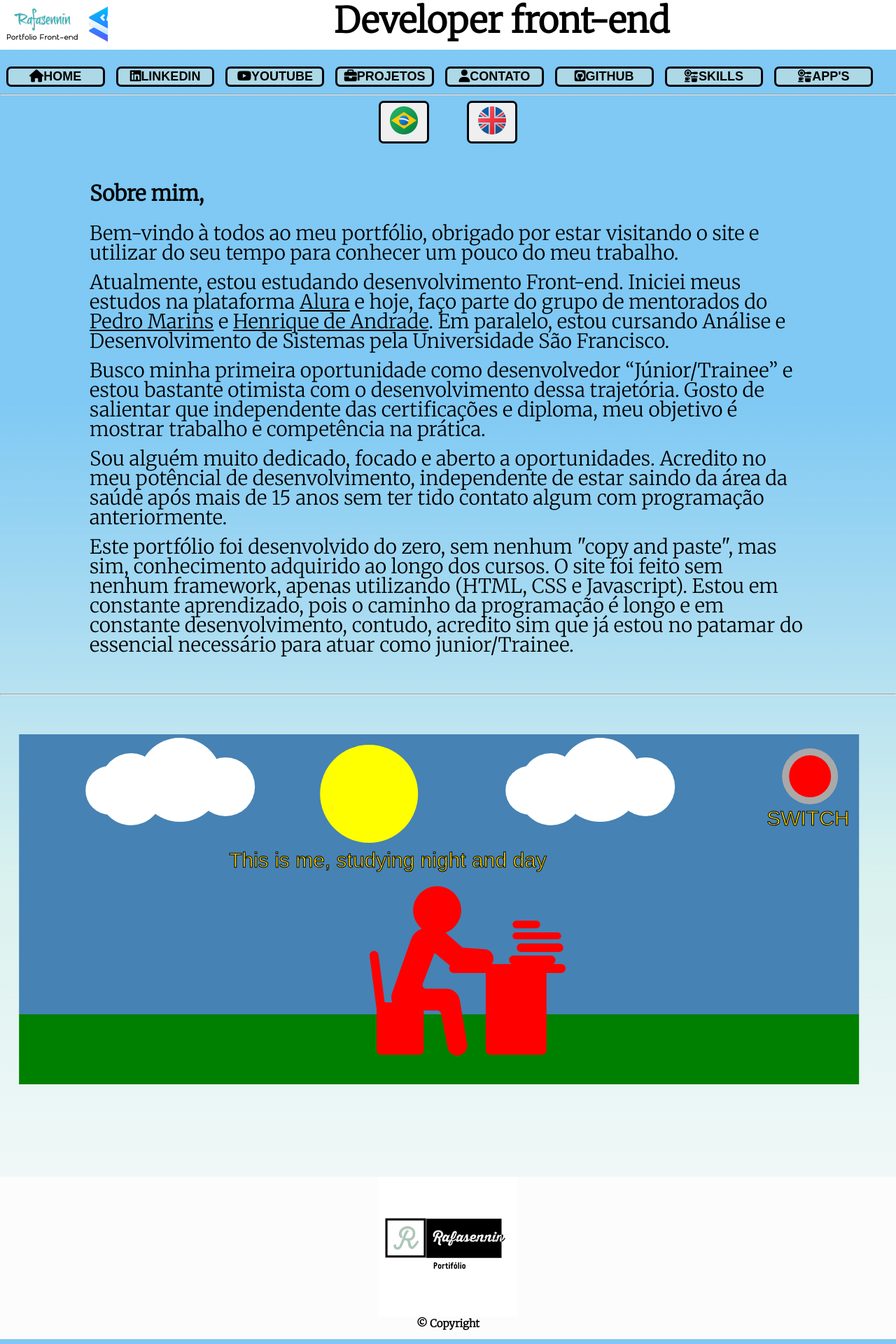
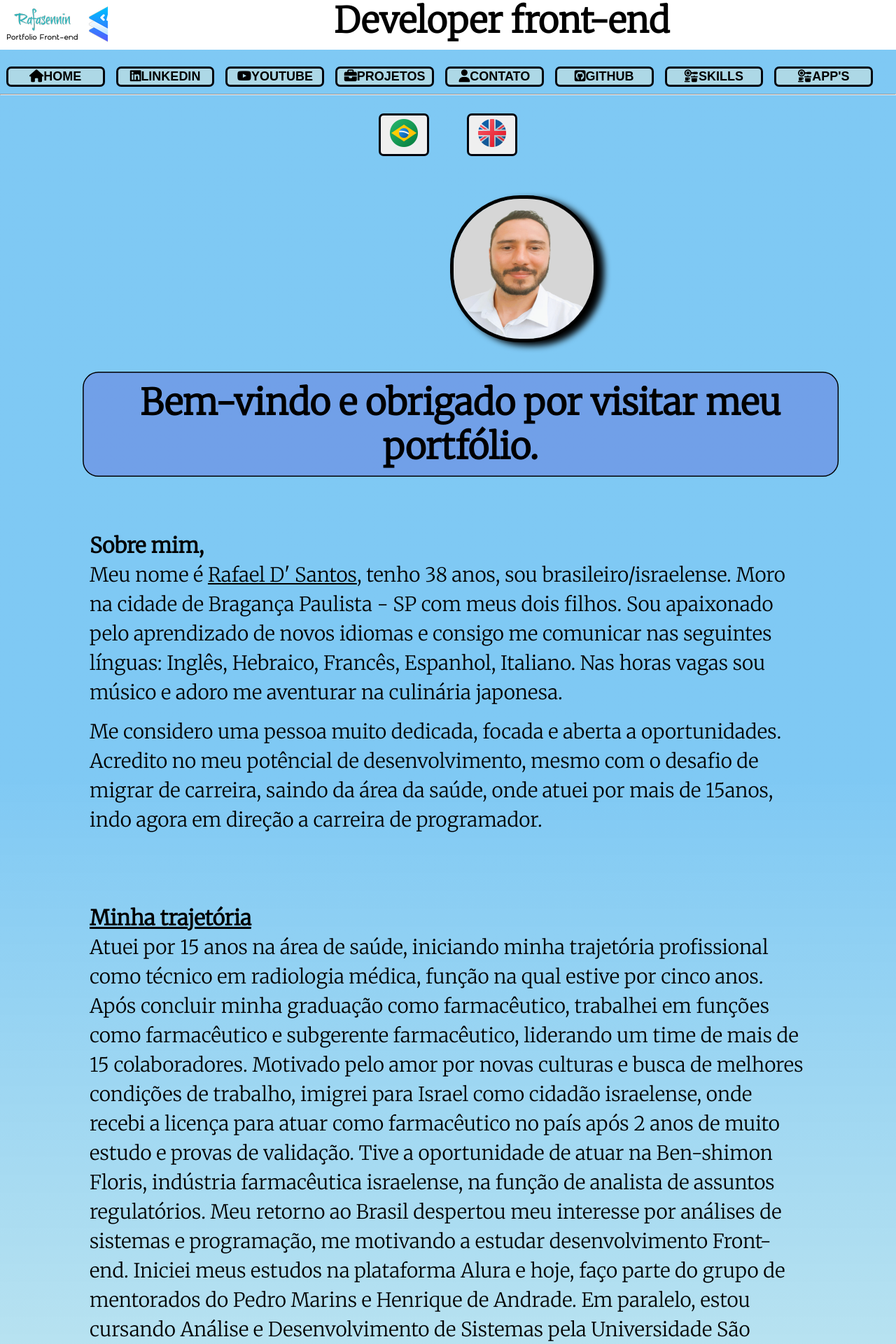
Before and after one commit to Rafasennin/Portfolio, a PHP site: page / in a window 1280 px wide. Shown: the top 1920 px of the page at 70% size. Run offline with PHP 8.4, Linux system fonts and the light colour scheme; some libraries are stand-ins or nearby versions.

Commit message:
New features to home (description)

```diff
--- a/Home/main.js
+++ b/Home/main.js
@@ -404,49 +404,107 @@ const sobreMim = document.querySelector(".main__article");
 
 
 function languageChangerPortuguese (){
-    sobreMim.innerHTML = `<h2 class="article__title">Sobre mim,</h2><br>
+    sobreMim.innerHTML = `<img class="perfil__img" src="img/profile master.png">
 
-    <p class="article__p">Bem-vindo à todos ao meu portfólio, obrigado por estar visitando o site e utilizar do seu
-    tempo para conhecer um pouco do meu trabalho.</p>
+    <h1 class="home__title">Bem-vindo e obrigado por visitar meu portfólio.</h1>
 
-    <p class="article__p">Atualmente, estou estudando desenvolvimento Front-end. Iniciei meus estudos na plataforma <u>Alura</u> e hoje,
-    faço parte do grupo de mentorados do <u>Pedro Marins</u> e <u>Henrique de Andrade</u>. Em paralelo, estou cursando
-    Análise e Desenvolvimento de Sistemas pela Universidade São Francisco.</p>
+    <h2 class="article__title">Sobre mim,</h2>
 
-    <p class="article__p">Busco minha primeira oportunidade como desenvolvedor “Júnior/Trainee” e estou bastante otimista com o
-    desenvolvimento dessa trajetória. Gosto de salientar que independente das certificações e diploma, meu objetivo
-    é mostrar trabalho e competência na prática.</p>
+    <p class="article__p">
+        Meu nome é <u>Rafael D' Santos</u>, tenho 38 anos, sou brasileiro/israelense. Moro na cidade de
+        Bragança Paulista - SP com meus dois filhos. Sou apaixonado pelo aprendizado de novos idiomas e consigo me comunicar
+        nas seguintes línguas: Inglês, Hebraico, Francês, Espanhol, Italiano. Nas horas vagas sou músico e adoro me aventurar
+        na culinária japonesa.
+    </p>
 
-    <p class="article__p">Sou alguém muito dedicado, focado e aberto a oportunidades. Acredito no meu potêncial de desenvolvimento, independente de estar saindo da área da saúde após mais de
-    15 anos sem ter tido contato algum com programação anteriormente.</p>
+    <p class="article__p">
+        Me considero uma pessoa muito dedicada, focada e aberta a oportunidades. Acredito no meu potêncial de desenvolvimento,
+        mesmo com o desafio de migrar de carreira, <strong>saindo da área da saúde</strong>, onde atuei por mais de 15anos,
+        indo agora em direção a carreira de programador.
+    </p><br><br>
 
-    <p class="article__p">Este portfólio foi desenvolvido do zero, sem nenhum "copy and paste", mas sim, conhecimento adquirido ao longo dos cursos.
-    O  site foi feito sem nenhum framework, apenas utilizando (HTML, CSS e Javascript). Estou em constante aprendizado, pois o caminho da programação é longo
-    e em constante desenvolvimento, contudo, acredito sim que já estou no patamar do essencial necessário para atuar como junior/Trainee.</p>`
+    <h2 class="article__title"><u>Minha trajetória</u></h2>
+
+    <p class="article__p">
+        Atuei por 15 anos na área de saúde, iniciando minha trajetória profissional como técnico em radiologia médica, função na qual
+         estive por cinco anos. Após concluir minha graduação como farmacêutico, trabalhei em funções como farmacêutico e subgerente farmacêutico, liderando
+        um time de mais de 15 colaboradores. Motivado pelo amor por novas culturas e busca de melhores condições de trabalho, imigrei para Israel como cidadão israelense,
+          onde recebi a licença para atuar como farmacêutico no país após 2 anos de muito estudo e provas de validação. Tive a oportunidade de atuar na Ben-shimon Floris,
+           indústria farmacêutica israelense, na função de analista de assuntos regulatórios. Meu retorno ao Brasil despertou meu interesse por análises de sistemas
+            e programação, me motivando  a estudar desenvolvimento Front-end. Iniciei meus estudos na plataforma Alura e hoje, faço parte do grupo de mentorados do
+            Pedro Marins e Henrique de Andrade.
+           Em paralelo, estou cursando Análise e Desenvolvimento de Sistemas pela Universidade São Francisco.
+   </p><br>
+
+   <h2 class="article__title"><u>Meus objetivos</u></h2>
+
+    <p class="article__p">
+        Busco minha primeira oportunidade como desenvolvedor “Júnior/Trainee” e estou bastante otimista com o
+        desenvolvimento dessa trajetória. Gosto de salientar que independente das certificações e diploma, meu objetivo
+        é mostrar trabalho e competência na prática.
+        Estou em constante aprendizado, pois sei que o caminho da programação élongo e exige constante desenvolvimento, contudo, acredito
+        que já possuo as habilidades necessárias para atuar como desenvolvedor <u>Junior/Trainee.</u>
+</p><br><br>
+
+<h2 class="article__title"><u>Sobre este portfólio</u></h2>
+
+    <p class="article__p">Este portfólio foi desenvolvido utilizando as tecnologias: HTML5, CSS3 e Javascript. </p>
+    <p class="article__p">A animação abaixo tem por objetivo, mostrar um pouco de conhecimento em lógica de programação, através
+        de uma ilustração da minha rotina diária de estudos.
+         </p>
+    `
 
 }
 
 
 function languageChangerEnglish(){
 
-    sobreMim.innerHTML = `<h2 class="article__title">About me,</h2><br>
+    sobreMim.innerHTML = `<img class="perfil__img" src="img/profile master.png">
 
-    <p class="article__p">Welcome everyone to my portfolio, thank you for visiting my website and using your
-    time to get to discover a little about my work.</p>
+    <h1 class="home__title">Welcome and thank you for visiting my portfolio.</h1>
 
-    <p class="article__p">Currently, I'm studying Front-end development. I started my studies on the <u>Alura</u> platform and today,
-    I am part of the mentor group of <u>Pedro Marins</u> and <u>Henrique de Andrade</u>. In parallel, I'm studying
-    Systems Analysis and Development at São Francisco University.</p>
+    <h2 class="article__title">About me,</h2>
 
-    <p class="article__p">I am looking for my first opportunity as a “Junior/Trainee” developer and I am very optimistic about the
-    development of my career path. I would like to point out that regardless of certifications and degrees, my main goal
-    is to show work and competence in practice.</p>
+    <p class="article__p">
+    My name is <u>Rafael D' Santos</u>, I'm 38 years old, Brazilian/Israeli. I live in the city of
+    Bragança Paulista - SP with my two children. I am passionate about learning new languages and I can communicate
+    in the following languages: English, Hebrew, French, Spanish, Italian. In my free time time I like play guitar and cooking japanese food.
+    </p>
 
-    <p class="article__p">I am someone very dedicated, focused and open to new opportunities. I believe in my development potential, regardless of leaving the health area after more than
-    15 years without having had any contact with programming before.</p>
+    <p class="article__p">
+    I consider myself a very dedicated, focused and open to opportunities person. I believe in my development potential,
+    even with the challenge of changing career path, <strong>leaving the health area</strong>, where I worked for over 15 years,
+    now heading towards a career as a programmer.
+    </p><br><br>
 
-    <p class="article__p">This portfolio was developed from scratch, without any "copy and paste", but knowledge acquired throughout the courses.
-    The site was made without any framework, just using (HTML, CSS and Javascript). I am in constant learning process, because the path of programming is long
-    and in constant change, however, I do believe that I am already to go one step further and get an opportunity as junior or Trainee level.</p>`
+    <h2 class="article__title"><u>My trajectory</u></h2>
+
+    <p class="article__p">
+    I've worked for 15 years in the health area, starting my professional career as a medical radiology technician, a function in which
+    I was for five years. After completing my graduation as a pharmacist, I worked in roles as pharmacist and assistant pharmaceutical manager, leading
+    a team of more than 15 employees. Motivated by the love for new cultures and the search for better working conditions, I immigrated to Israel as an Israeli citizen,
+    where I received the license to work as a pharmacist in the country after 2 years of study and validation tests. I had the opportunity to work at Ben-shimon Floris,
+    Israeli pharmaceutical industry, as a regulatory affairs analyst. My return to Brazil sparked my interest in systems analysis
+    and programming, motivating me to study Front-end development. I started my studies on the Alura platform and today, I am part of the group of mentors at
+    Pedro Marins and Henrique de Andrade.
+    At the same time, I'm studying Systems Analysis and Development at Universidade São Francisco.
+    </p><br>
+
+    <h2 class="article__title"><u>My goals</u></h2>
+
+    <p class="article__p">
+    I am looking for my first opportunity as a “Junior/Trainee” developer and I am very optimistic about the
+    development of this trajectory. I like to point out that regardless of certifications and degrees, my goal
+    is to show work and competence in practice.
+    I am in constant learning, because I know that the path of programming is long and requires constant development, however, I believe
+    that I already have the necessary skills to act as a <u>Junior/Trainee</u> developer.
+    </p><br><br>
+
+    <h2 class="article__title"><u>About this Portfolio</u></h2>
+
+    <p class="article__p">This portfolio was developed using the technologies: HTML5, CSS3 and Javascript. </p>
+    <p class="article__p">The purpose of the animation below is to show a bit of knowledge in programming logic, through
+    an illustration of my daily study routine.
+    </p>`
 
 }
--- a/Home/meu_portifolio_style.css
+++ b/Home/meu_portifolio_style.css
@@ -55,6 +55,7 @@ header h1{
 	border: 3px solid #00030C;
 	border-radius:7px;
 	width: 4em;
+	margin-top: 1em;
 }
 
 #button_change__portuguese:hover{
@@ -68,6 +69,46 @@ header h1{
 	font-size:22px;
 	cursor: pointer;
 
+}
+
+.perfil__img{
+	width: 200px;
+	position: relative;
+	left: 18.4em;
+	border: 5px solid black;
+	border-radius: 100px;
+	margin-bottom: 2em;
+	filter: brightness(110%);
+	filter: contrast(130%);
+	filter: drop-shadow(10px 5px 5px);
+	height: 200px;
+}
+
+.home__title{
+	text-align: center;
+	margin-bottom: 3em;
+	font-size: 34px;
+	font-weight: bold;
+	width: 55vw;
+	margin-left: 5em;
+	border: 1px solid black;
+	border-radius: 15px;
+	padding: 0.2em;
+}
+
+@keyframes homeTitle {
+
+	0% {background-color: rgb(0, 147, 233, 0.5); left: 0px; top: 0px;}
+	25% {background-color: rgba(61, 147, 197, 0.5); left: 200px; top: 0px;}
+	50% {background-color: rgba(83, 124, 148, 0.5) ; left: 200px; top: 200px;}
+	75% {background-color: rgba(103, 120, 230, 0.5); left: 0px; top: 200px;}
+	100% {background-color: rgb(0, 147, 233, 0.5); left: 0px; top: 0px;}
+
+}
+
+.home__title{
+	animation: homeTitle 4s infinite ;
+	transform: scale(1.5);
 }
 
 .article__title{
@@ -85,6 +126,7 @@ header h1{
 	font-weight: 400;
 	width: 80vw;
 	margin: 2em auto 2em auto;
+	line-height: 1.5em;
 
 }
 
--- a/index.html
+++ b/index.html
@@ -122,25 +122,54 @@
 			<section class="sobre__mim">
 				<article class="main__article">
 
-					<h2 class="article__title">Sobre mim,</h2><br>
+					<img class="perfil__img" src="img/profile master.png">
 
-					<p class="article__p">Bem-vindo à todos ao meu portfólio, obrigado por estar visitando o site e utilizar do seu
-					tempo para conhecer um pouco do meu trabalho.</p>
+					<h1 class="home__title">Bem-vindo e obrigado por visitar meu portfólio.</h1>
 
-					<p class="article__p">Atualmente, estou estudando desenvolvimento Front-end. Iniciei meus estudos na plataforma <u>Alura</u> e hoje,
-					faço parte do grupo de mentorados do <u>Pedro Marins</u> e <u>Henrique de Andrade</u>. Em paralelo, estou cursando
-					Análise e Desenvolvimento de Sistemas pela Universidade São Francisco.</p>
+					<h2 class="article__title">Sobre mim,</h2>
 
-					<p class="article__p">Busco minha primeira oportunidade como desenvolvedor “Júnior/Trainee” e estou bastante otimista com o
-					desenvolvimento dessa trajetória. Gosto de salientar que independente das certificações e diploma, meu objetivo
-					é mostrar trabalho e competência na prática.</p>
+					<p class="article__p">
+						Meu nome é <u>Rafael D' Santos</u>, tenho 38 anos, sou brasileiro/israelense. Moro na cidade de
+						Bragança Paulista - SP com meus dois filhos. Sou apaixonado pelo aprendizado de novos idiomas e consigo me comunicar
+						nas seguintes línguas: Inglês, Hebraico, Francês, Espanhol, Italiano. Nas horas vagas sou músico e adoro me aventurar
+						na culinária japonesa.
+					</p>
 
-					<p class="article__p">Sou alguém muito dedicado, focado e aberto a oportunidades. Acredito no meu potêncial de desenvolvimento, independente de estar saindo da área da saúde após mais de
-					15 anos sem ter tido contato algum com programação anteriormente.</p>
+					<p class="article__p">
+						Me considero uma pessoa muito dedicada, focada e aberta a oportunidades. Acredito no meu potêncial de desenvolvimento,
+						mesmo com o desafio de migrar de carreira, <strong>saindo da área da saúde</strong>, onde atuei por mais de 15anos,
+						indo agora em direção a carreira de programador.
+					</p><br><br>
 
-					<p class="article__p">Este portfólio foi desenvolvido do zero, sem nenhum "copy and paste", mas sim, conhecimento adquirido ao longo dos cursos.
-					O  site foi feito sem nenhum framework, apenas utilizando (HTML, CSS e Javascript). Estou em constante aprendizado, pois o caminho da programação é longo
-					e em constante desenvolvimento, contudo, acredito sim que já estou no patamar do essencial necessário para atuar como junior/Trainee.</p>
+					<h2 class="article__title"><u>Minha trajetória</u></h2>
+
+					<p class="article__p">
+						Atuei por 15 anos na área de saúde, iniciando minha trajetória profissional como técnico em radiologia médica, função na qual
+						 estive por cinco anos. Após concluir minha graduação como farmacêutico, trabalhei em funções como farmacêutico e subgerente farmacêutico, liderando
+						um time de mais de 15 colaboradores. Motivado pelo amor por novas culturas e busca de melhores condições de trabalho, imigrei para Israel como cidadão israelense,
+						  onde recebi a licença para atuar como farmacêutico no país após 2 anos de muito estudo e provas de validação. Tive a oportunidade de atuar na Ben-shimon Floris,
+						   indústria farmacêutica israelense, na função de analista de assuntos regulatórios. Meu retorno ao Brasil despertou meu interesse por análises de sistemas
+						    e programação, me motivando  a estudar desenvolvimento Front-end. Iniciei meus estudos na plataforma Alura e hoje, faço parte do grupo de mentorados do
+							Pedro Marins e Henrique de Andrade.
+						   Em paralelo, estou cursando Análise e Desenvolvimento de Sistemas pela Universidade São Francisco.
+				   </p><br>
+
+				   <h2 class="article__title"><u>Meus objetivos</u></h2>
+
+					<p class="article__p">
+						Busco minha primeira oportunidade como desenvolvedor “Júnior/Trainee” e estou bastante otimista com o
+						desenvolvimento dessa trajetória. Gosto de salientar que independente das certificações e diploma, meu objetivo
+						é mostrar trabalho e competência na prática.
+						Estou em constante aprendizado, pois sei que o caminho da programação élongo e exige constante desenvolvimento, contudo, acredito
+						que já possuo as habilidades necessárias para atuar como desenvolvedor <u>Junior/Trainee.</u>
+				</p><br><br>
+
+				<h2 class="article__title"><u>Sobre este portfólio</u></h2>
+
+					<p class="article__p">Este portfólio foi desenvolvido utilizando as tecnologias: HTML5, CSS3 e Javascript. </p>
+					<p class="article__p">A animação abaixo tem por objetivo, mostrar um pouco de conhecimento em lógica de programação, através
+						de uma ilustração da minha rotina diária de estudos.
+						 </p>
 
 				</article>
 			</section>
```
Also changed, not shown: Skills/skills.css (+30 -0 lines), skills.html (+25 -2 lines), img/20210909_082325.jpg (added), img/20210909_091221.jpg (added), img/20210909_091809.jpg (added), img/profile master.png (added), 2 other files.
